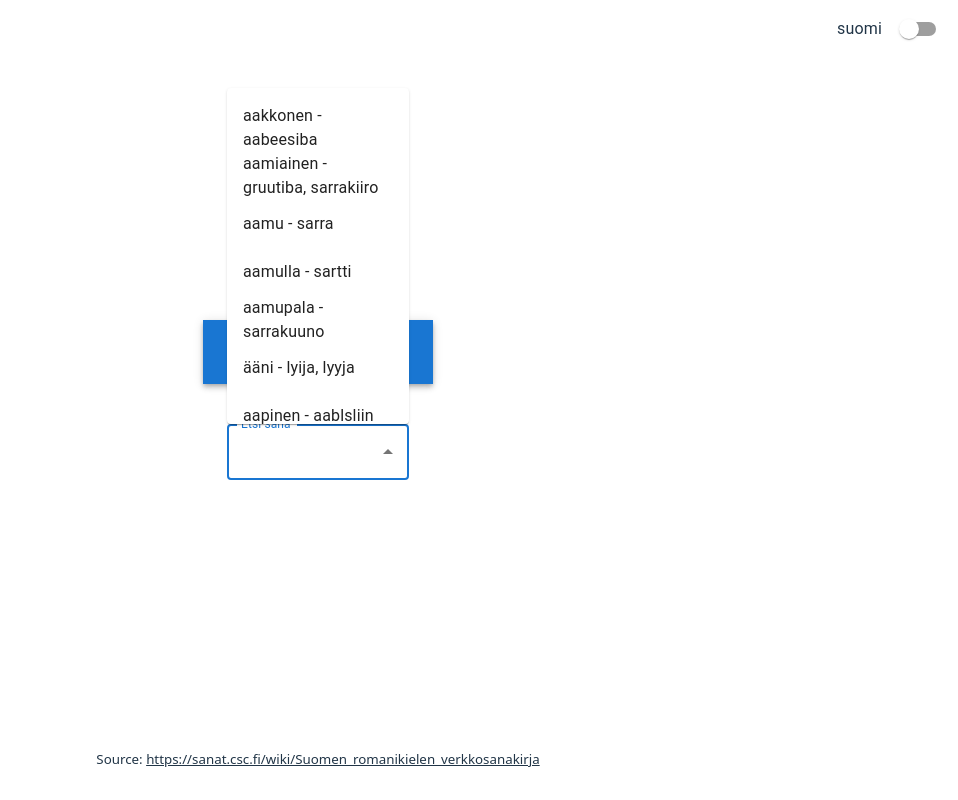
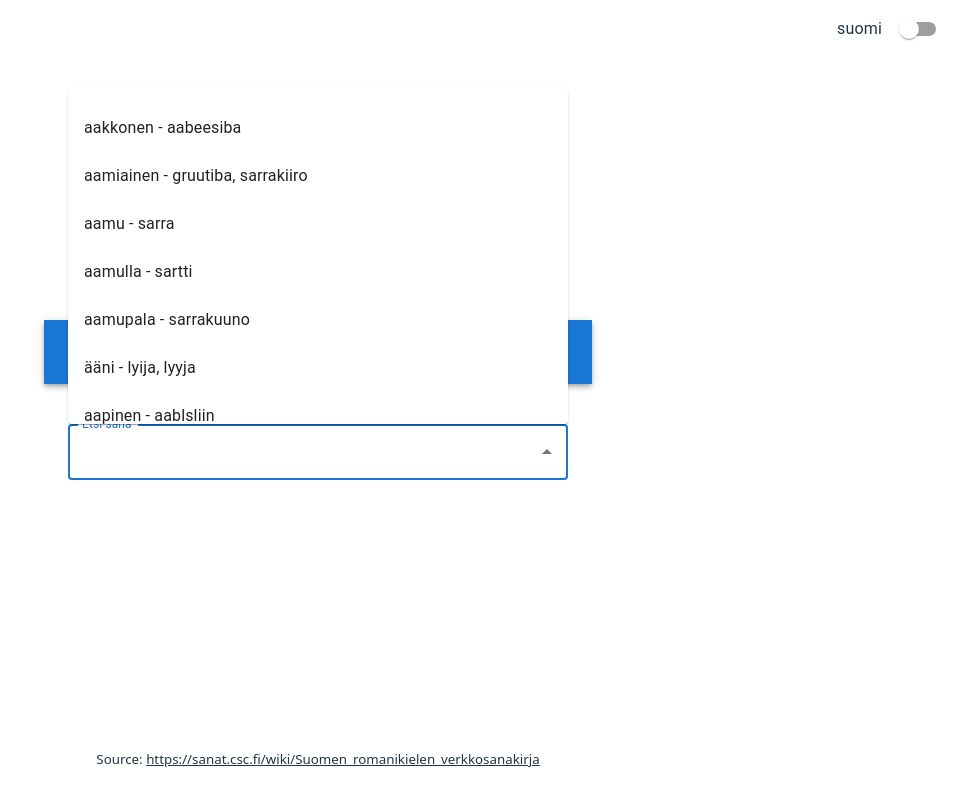
Before and after one commit to malmgrek/fintiko, a React (Vite) app: page / in a window 1280 px wide. Both pictures are taken after a click on the element "Etsi sana". Shown: the whole page, without its empty margins (322-1280 px from the left). Built offline with nearby package versions, Linux system fonts and the light colour scheme.

Commit message:
Add single line rows

```diff
--- a/src/App.tsx
+++ b/src/App.tsx
@@ -107,6 +107,7 @@ function App() {
       </Box>
       <Container maxWidth="sm" sx={{ mt: 5 }}>
         <Autocomplete
+          sx={{ width: '500px' }}
           ListboxComponent={VirtualizedListbox}
           options={options}
           getOptionLabel={(option) => option.label}
@@ -117,7 +118,16 @@ function App() {
           }}
           renderOption={(props, option) => (
             <li {...props}>
-              {option.label} - {option.translation}
+              <div
+                style={{
+                  whiteSpace: 'nowrap',
+                  overflow: 'hidden',
+                  textOverflow: 'ellipsis',
+                  width: '100%'
+                }}
+              >
+                {option.label} - {option.translation}
+              </div>
             </li>
           )}
           renderInput={(params) => (
```
